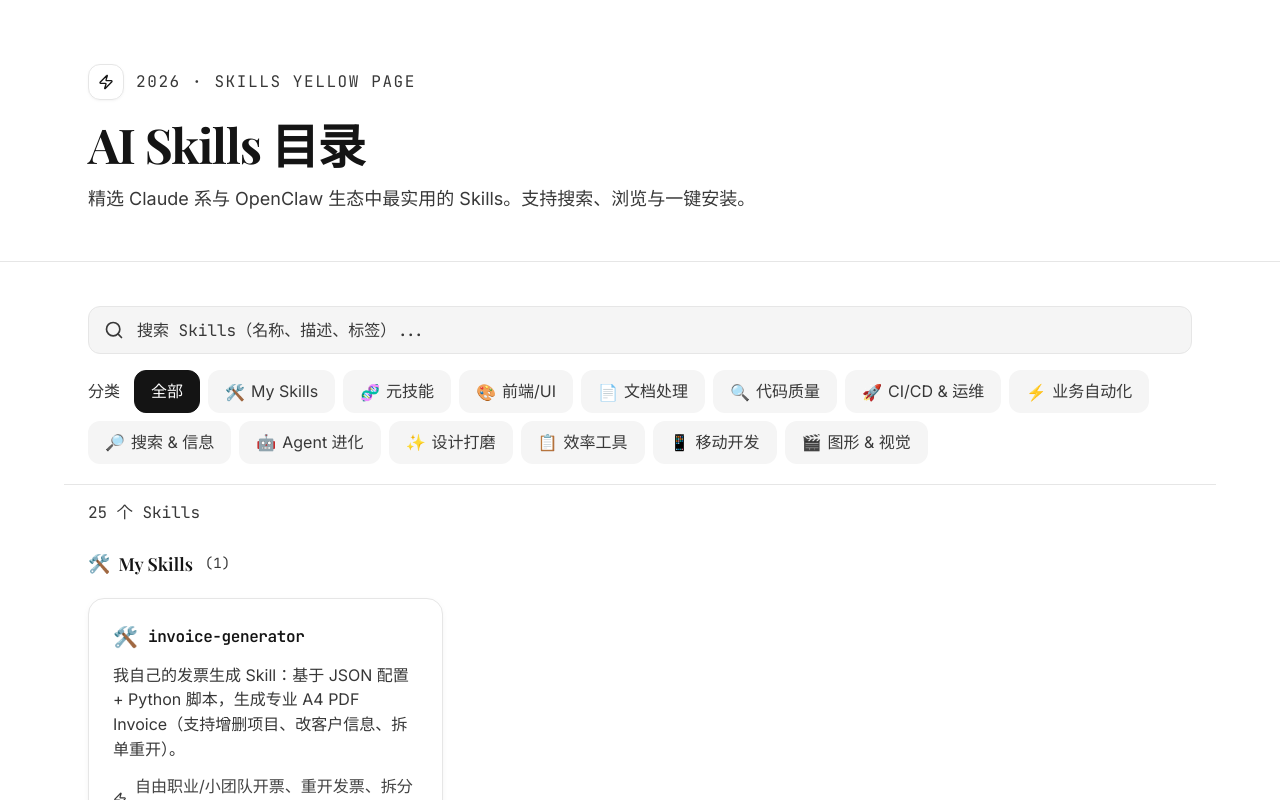
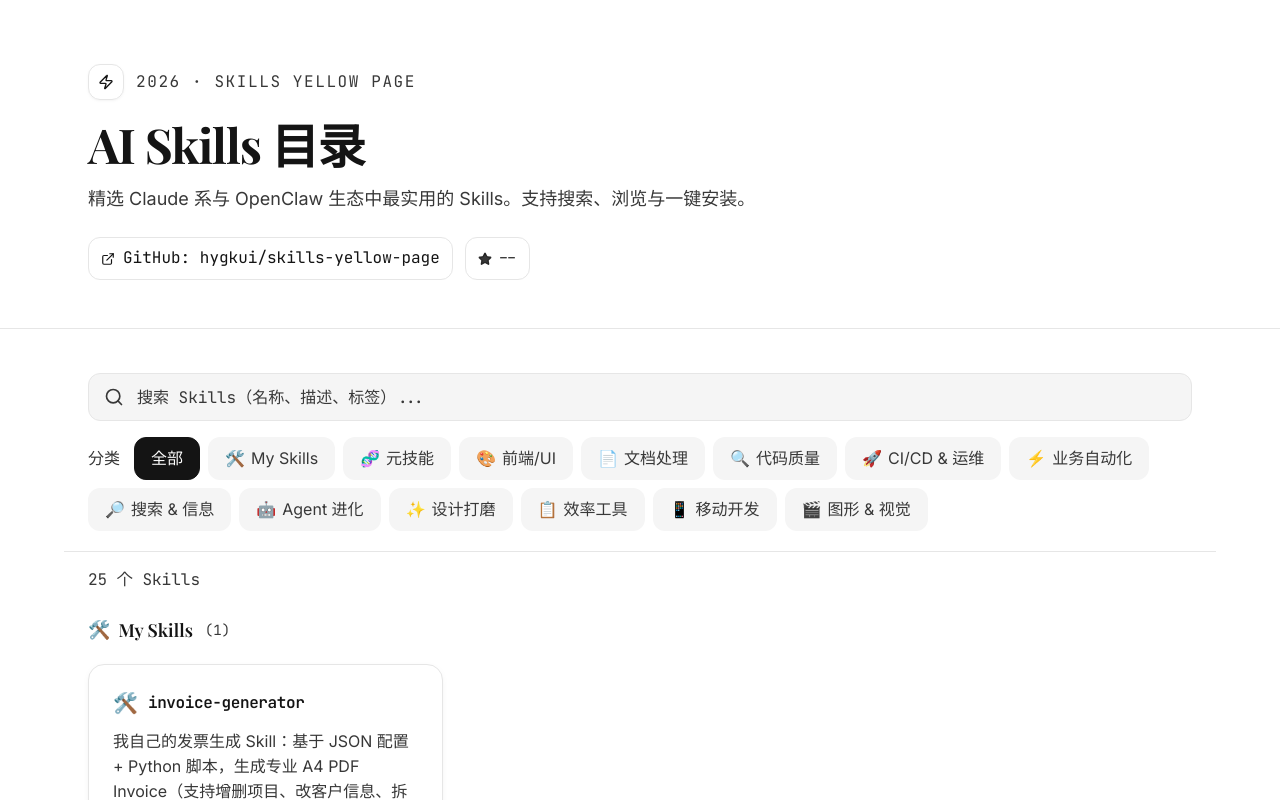
Before and after one commit to ai-2026-workspace/skills-yellow-page, a React (Vite) app: page / in a window 1280 px wide. Shown: the top 800 px of the page. Built offline with nearby package versions, Linux system fonts and the light colour scheme; no server answers; the HTML template or start-up script is replaced by a standard one.

Commit message:
首页增加 GitHub 链接与 Star 展示

```diff
--- a/src/pages/Index.tsx
+++ b/src/pages/Index.tsx
@@ -1,4 +1,4 @@
-import { useState, useMemo } from "react";
+import { useEffect, useMemo, useState } from "react";
 import { motion, AnimatePresence } from "framer-motion";
 import { Search, ExternalLink, Star, Zap, Download } from "lucide-react";
 import { Input } from "@/components/ui/input";
@@ -81,9 +81,35 @@ function SkillCard({ skill, index, onInstall }: { skill: Skill; index: number; o
 }
 
 export default function Index() {
+  const githubRepo = "hygkui/skills-yellow-page";
+  const githubRepoUrl = `https://github.com/${githubRepo}`;
+  const [repoStars, setRepoStars] = useState<string>("--");
   const [search, setSearch] = useState("");
   const [selectedCat, setSelectedCat] = useState<Category | "all">("all");
   const [installSkill, setInstallSkill] = useState<Skill | null>(null);
+
+  useEffect(() => {
+    const controller = new AbortController();
+
+    async function loadRepoStars() {
+      try {
+        const res = await fetch(`https://api.github.com/repos/${githubRepo}`, {
+          signal: controller.signal,
+        });
+        if (!res.ok) return;
+        const data = await res.json();
+        const stars = Number(data?.stargazers_count);
+        if (Number.isFinite(stars)) {
+          setRepoStars(stars.toLocaleString());
+        }
+      } catch {
+        // Ignore network/API failures and keep fallback "--".
+      }
+    }
+
+    void loadRepoStars();
+    return () => controller.abort();
+  }, [githubRepo]);
 
   const filtered = useMemo(() => {
     return skills.filter((s) => {
@@ -121,6 +147,21 @@ export default function Index() {
             <p className="text-lg text-muted-foreground max-w-2xl leading-relaxed">
               精选 Claude 系与 OpenClaw 生态中最实用的 Skills。支持搜索、浏览与一键安装。
             </p>
+            <div className="mt-6 flex flex-wrap items-center gap-3">
+              <a
+                href={githubRepoUrl}
+                target="_blank"
+                rel="noopener noreferrer"
+                className="inline-flex items-center gap-2 rounded-lg border border-border bg-card px-3 py-2 text-sm font-mono text-foreground hover:bg-secondary transition-colors"
+              >
+                <ExternalLink className="h-3.5 w-3.5" />
+                GitHub: {githubRepo}
+              </a>
+              <span className="inline-flex items-center gap-1.5 rounded-lg border border-border bg-card px-3 py-2 text-sm font-mono text-foreground/90">
+                <Star className="h-3.5 w-3.5 fill-foreground/85 text-foreground/85" />
+                {repoStars}
+              </span>
+            </div>
           </motion.div>
         </div>
       </header>
@@ -295,8 +336,16 @@ export default function Index() {
 
       {/* Footer */}
       <footer className="border-t border-border/60 py-8">
-        <div className="max-w-6xl mx-auto px-6 text-center text-xs text-muted-foreground font-mono">
-          Skills Yellow Page · 数据来源于社区公开资料 · 2026
+        <div className="max-w-6xl mx-auto px-6 flex flex-wrap items-center justify-center gap-3 text-xs text-muted-foreground font-mono">
+          <span>Skills Yellow Page · 数据来源于社区公开资料 · 2026</span>
+          <a
+            href="https://github.com/hygkui"
+            target="_blank"
+            rel="noopener noreferrer"
+            className="hover:text-foreground underline-offset-4 hover:underline"
+          >
+            GitHub @hygkui
+          </a>
         </div>
       </footer>
 
```
